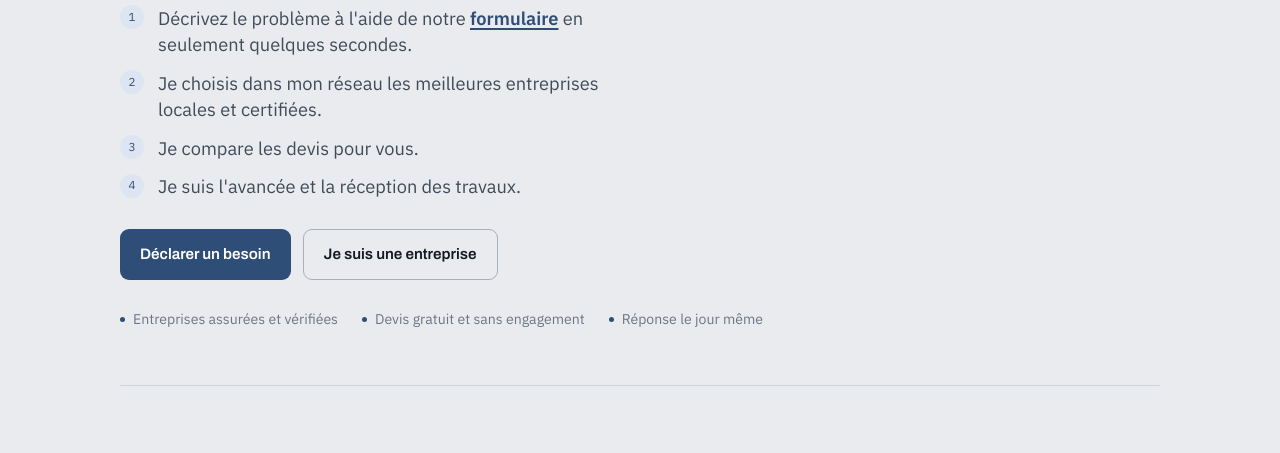
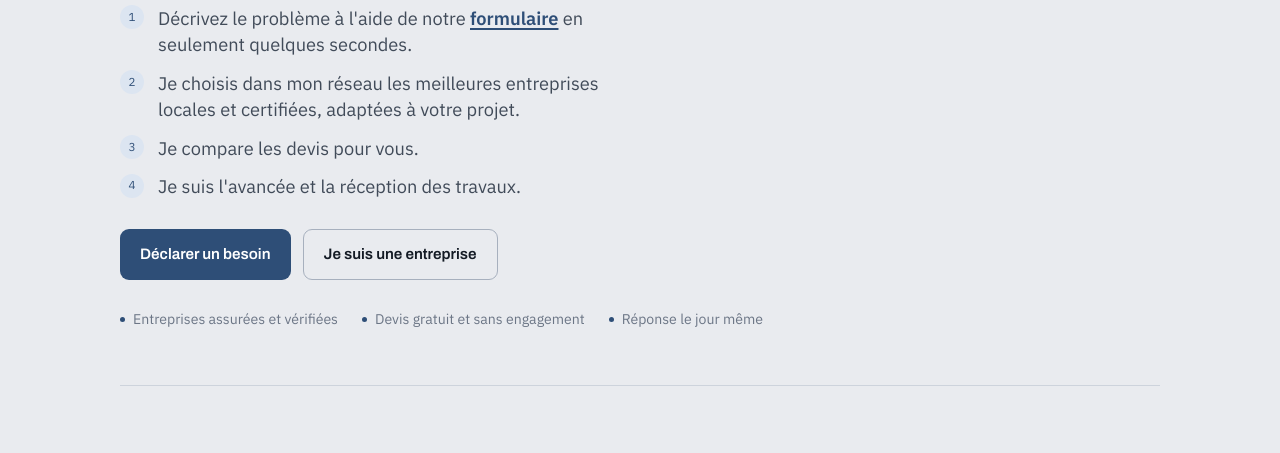
Before and after one commit to valentindpy/valentin, a plain HTML site: page docs/site-accueil.html in a window 1280 px wide. Shown: the part 345-798 px from the top of the page. Drawn offline with Linux system fonts and the light colour scheme.

Commit message:
Précise la deuxième étape de la promesse
Les entreprises choisies sont aussi adaptées au projet du client.

Co-Authored-By: Claude Opus 5 <noreply@anthropic.com>
Claude-Session: https://claude.ai/code/session_01RHG1m7AskyBrSmarJ54GXi

```diff
--- a/docs/site-accueil.html
+++ b/docs/site-accueil.html
@@ -176,7 +176,7 @@ footer a{text-decoration:none;color:var(--ink-2)}
     <h1>Un souci ? On s'en occupe.</h1>
     <ol class="promesse">
       <li>Décrivez le problème à l'aide de notre <a class="lienf" id="lien-form">formulaire</a> en seulement quelques secondes.</li>
-      <li>Je choisis dans mon réseau les meilleures entreprises locales et certifiées.</li>
+      <li>Je choisis dans mon réseau les meilleures entreprises locales et certifiées, adaptées à votre projet.</li>
       <li>Je compare les devis pour vous.</li>
       <li>Je suis l'avancée et la réception des travaux.</li>
     </ol>
```
